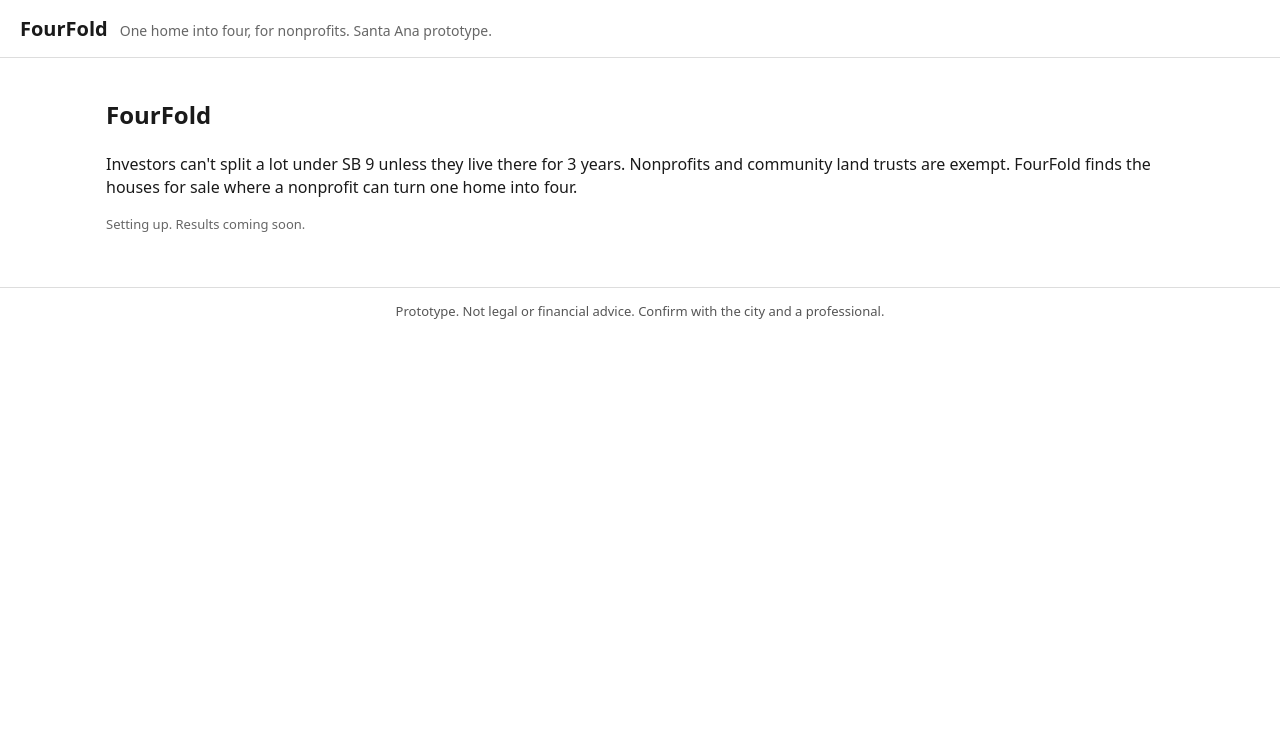
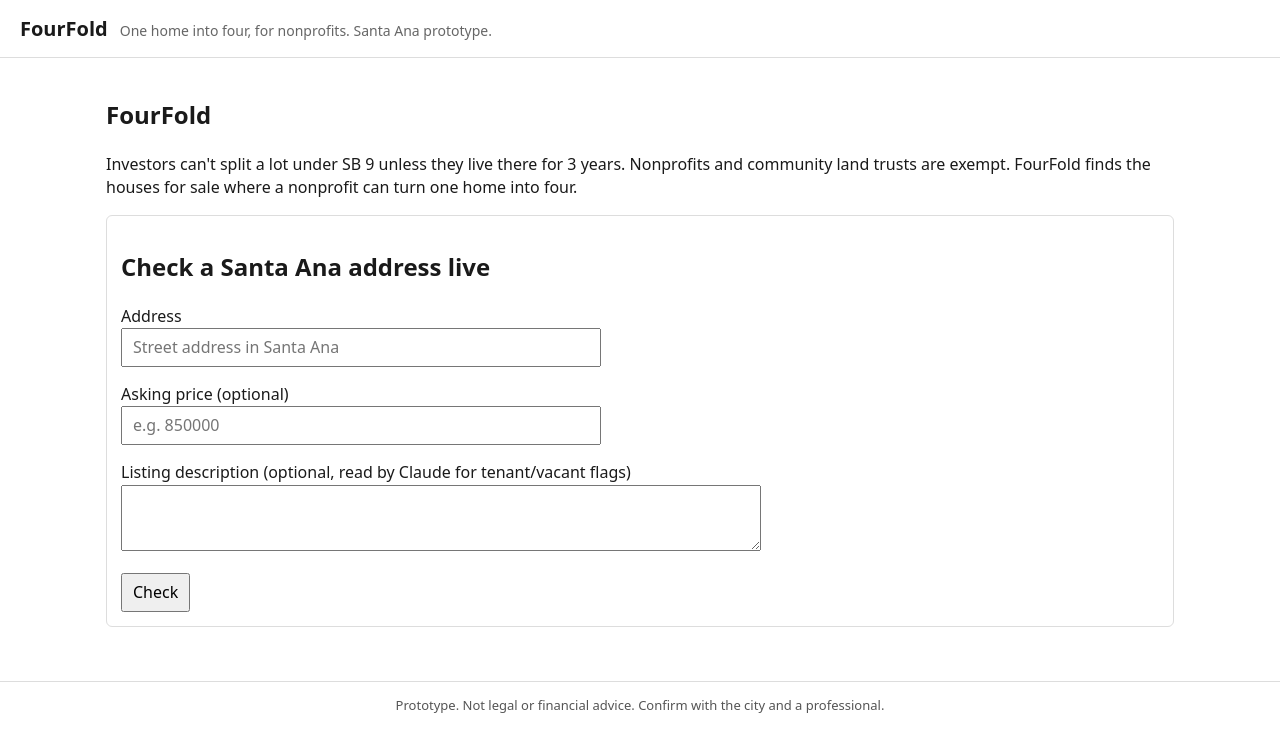
Before and after one commit to jhwn72/fourfold, a Next.js app: page / in a window 1280 px wide. Shown: the top 752 px of the page. Built offline with nearby package versions, Linux system fonts and the light colour scheme.

Commit message:
Add live check API route and bare checklist page

```diff
--- /dev/null
+++ b/src/app/api/check/route.ts
@@ -0,0 +1,25 @@
+import { NextResponse } from "next/server";
+import { checkSite } from "@/lib/sb9";
+import { readListing } from "@/lib/listing-reader";
+
+export const runtime = "nodejs";
+export const maxDuration = 60;
+
+// Live check for one address. Every external call has an 8 second timeout; a failed call
+// becomes UNKNOWN with the reason and the other checks still return.
+export async function POST(req: Request) {
+  let body: { address?: string; asking_price?: number | string | null; description?: string };
+  try {
+    body = await req.json();
+  } catch {
+    return NextResponse.json({ error: "Send JSON with an address." }, { status: 400 });
+  }
+  const address = String(body.address ?? "").trim().slice(0, 200);
+  if (!address) return NextResponse.json({ error: "Address is required." }, { status: 400 });
+  const priceNum = body.asking_price === null || body.asking_price === "" || body.asking_price === undefined ? null : Number(body.asking_price);
+  const asking_price = priceNum && Number.isFinite(priceNum) && priceNum > 0 ? priceNum : null;
+  const description = String(body.description ?? "").slice(0, 8000);
+  const evidence = await readListing(description);
+  const result = await checkSite({ id: "live", address, city: "Santa Ana", asking_price, description }, evidence);
+  return NextResponse.json(result);
+}
--- a/src/app/page.tsx
+++ b/src/app/page.tsx
@@ -1,9 +1,11 @@
+import LiveCheck from "@/components/LiveCheck";
+
 export default function Home() {
   return (
     <section>
       <h1>FourFold</h1>
       <p>Investors can&apos;t split a lot under SB 9 unless they live there for 3 years. Nonprofits and community land trusts are exempt. FourFold finds the houses for sale where a nonprofit can turn one home into four.</p>
-      <p className="muted">Setting up. Results coming soon.</p>
+      <LiveCheck />
     </section>
   );
 }
--- /dev/null
+++ b/src/components/Checklist.tsx
@@ -0,0 +1,30 @@
+import type { SiteResult } from "@/lib/types";
+
+export const money = (n: number | null) => (n == null ? "UNKNOWN" : "$" + n.toLocaleString("en-US"));
+
+export default function Checklist({ result }: { result: SiteResult }) {
+  return (
+    <div>
+      <p>
+        <span className={`status verdict-${result.verdict.replace(" ", "_")}`}>{result.verdict}</span>{" "}
+        {result.verdict_reason}
+      </p>
+      <p className="muted">Max homes: {result.max_homes ?? "UNKNOWN"} · Price: {money(result.asking_price)} · Land and building purchase per home, before construction: {money(result.land_cost_per_home)}</p>
+      <div className="table-wrap">
+        <table>
+          <thead><tr><th>Test</th><th>Result</th><th>Value</th><th>Source and date checked</th></tr></thead>
+          <tbody>
+            {result.checks.map((c) => (
+              <tr key={c.id}>
+                <td>{c.test}<div className="muted">{c.rule}</div></td>
+                <td><span className={`status ${c.status}`}>{c.possible_fail ? "POSSIBLE FAIL" : c.status}</span></td>
+                <td>{c.value}<div className="muted">{c.note}{c.next_step ? ` Next: ${c.next_step}` : ""}</div></td>
+                <td><a href={c.source_url} target="_blank" rel="noreferrer">{c.source_name}</a><div className="muted">{c.checked_at.slice(0, 10)}</div></td>
+              </tr>
+            ))}
+          </tbody>
+        </table>
+      </div>
+    </div>
+  );
+}
--- /dev/null
+++ b/src/components/LiveCheck.tsx
@@ -0,0 +1,47 @@
+"use client";
+import { useState } from "react";
+import type { SiteResult } from "@/lib/types";
+import Checklist from "./Checklist";
+
+export default function LiveCheck() {
+  const [address, setAddress] = useState("");
+  const [price, setPrice] = useState("");
+  const [description, setDescription] = useState("");
+  const [busy, setBusy] = useState(false);
+  const [result, setResult] = useState<SiteResult | null>(null);
+  const [error, setError] = useState<string | null>(null);
+
+  async function run(e: React.FormEvent) {
+    e.preventDefault();
+    setBusy(true); setError(null); setResult(null);
+    try {
+      const res = await fetch("/api/check", {
+        method: "POST",
+        headers: { "Content-Type": "application/json" },
+        body: JSON.stringify({ address, asking_price: price.replace(/[$,]/g, ""), description }),
+      });
+      const json = await res.json();
+      if (!res.ok) throw new Error(json.error ?? `HTTP ${res.status}`);
+      setResult(json);
+    } catch (err) {
+      setError((err as Error).message);
+    } finally {
+      setBusy(false);
+    }
+  }
+
+  return (
+    <div className="card">
+      <h2>Check a Santa Ana address live</h2>
+      <form onSubmit={run}>
+        <p><label>Address<br /><input type="text" value={address} onChange={(e) => setAddress(e.target.value)} placeholder="Street address in Santa Ana" required /></label></p>
+        <p><label>Asking price (optional)<br /><input type="text" value={price} onChange={(e) => setPrice(e.target.value)} placeholder="e.g. 850000" /></label></p>
+        <p><label>Listing description (optional, read by Claude for tenant/vacant flags)<br />
+          <textarea value={description} onChange={(e) => setDescription(e.target.value)} rows={4} style={{ width: "100%", maxWidth: 640 }} /></label></p>
+        <button type="submit" disabled={busy}>{busy ? "Checking public data..." : "Check"}</button>
+      </form>
+      {error && <p className="FAIL" style={{ padding: 8 }}>Error: {error}</p>}
+      {result && <Checklist result={result} />}
+    </div>
+  );
+}
--- /dev/null
+++ b/src/lib/listing-reader.ts
@@ -0,0 +1,5 @@
+// Placeholder until step 5: the Claude listing reader.
+import type { ListingEvidence } from "./types";
+export async function readListing(description: string): Promise<ListingEvidence> {
+  return { status: "skipped", note: description ? "Listing reader not wired up yet." : "No listing description to read.", flags: [] };
+}
```
